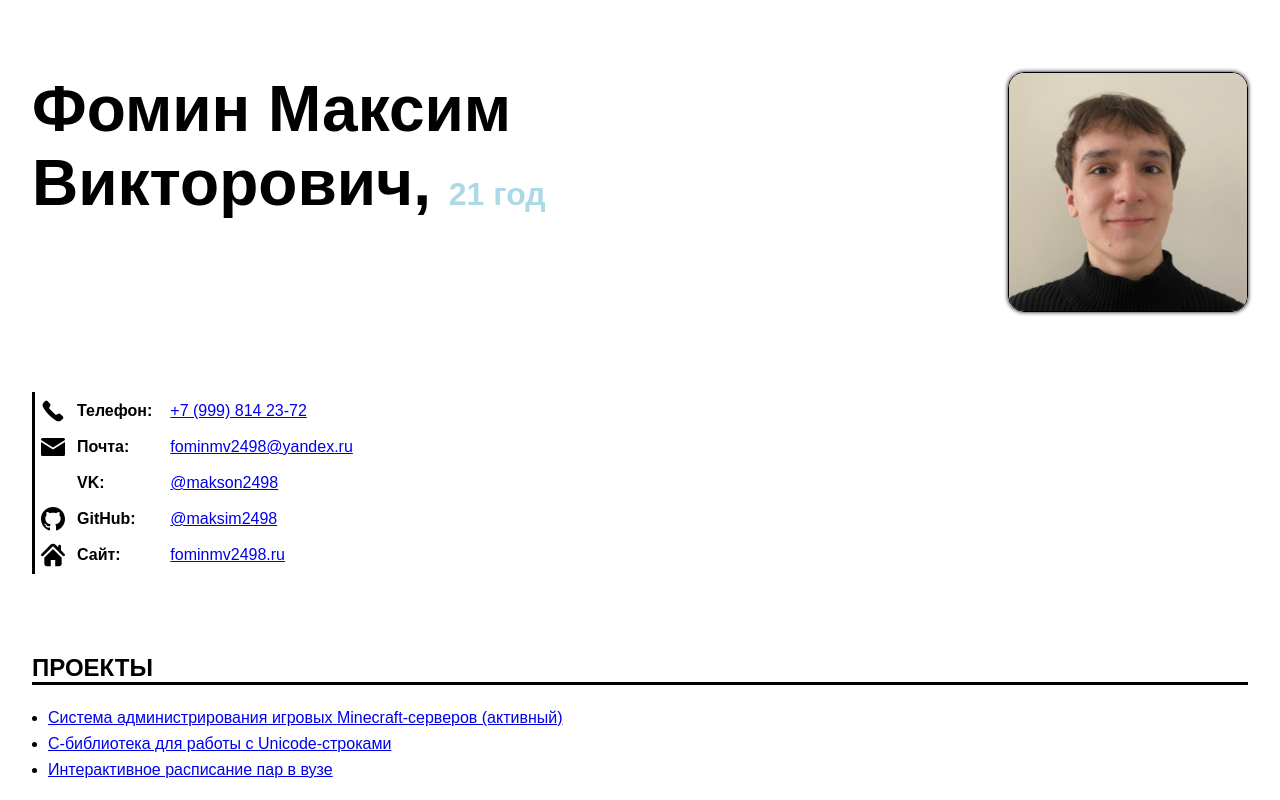
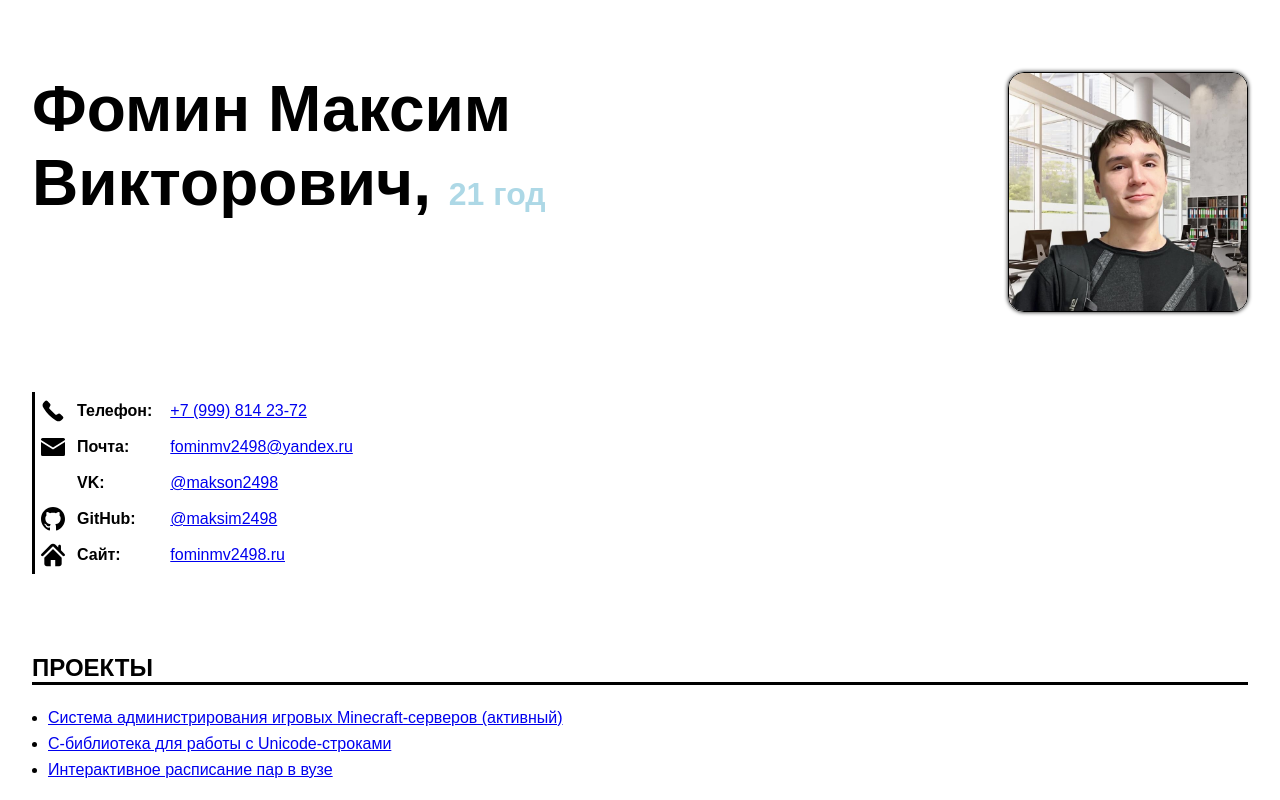
Before and after one commit to Maksim2498/resume, a website built with webpack: page src/index.html in a window 1280 px wide. Shown: the top 800 px of the page. Built offline with nearby package versions, Linux system fonts and the light colour scheme; files whose address does not match are found by name.

Commit message:
Updated my photo

```diff
--- a/src/body.html
+++ b/src/body.html
@@ -2,7 +2,7 @@
     <section class="main">
         <h1>Фомин Максим <br> Викторович, <span class="age"><span id="age-value"></span> <span id="age-plural"></span></h1>
         <div class="my-photo-container">
-            <img src="images/me.jpg" alt="Фотография Фомина Максима Викторовича" class="my-photo">
+            <img src="images/me.jpeg" alt="Фотография Фомина Максима Викторовича" class="my-photo">
         </div>
     </section>
     <section class="contacts">
```
Also changed, not shown: src/images/me.jpeg (added), src/images/me.jpg (deleted).
